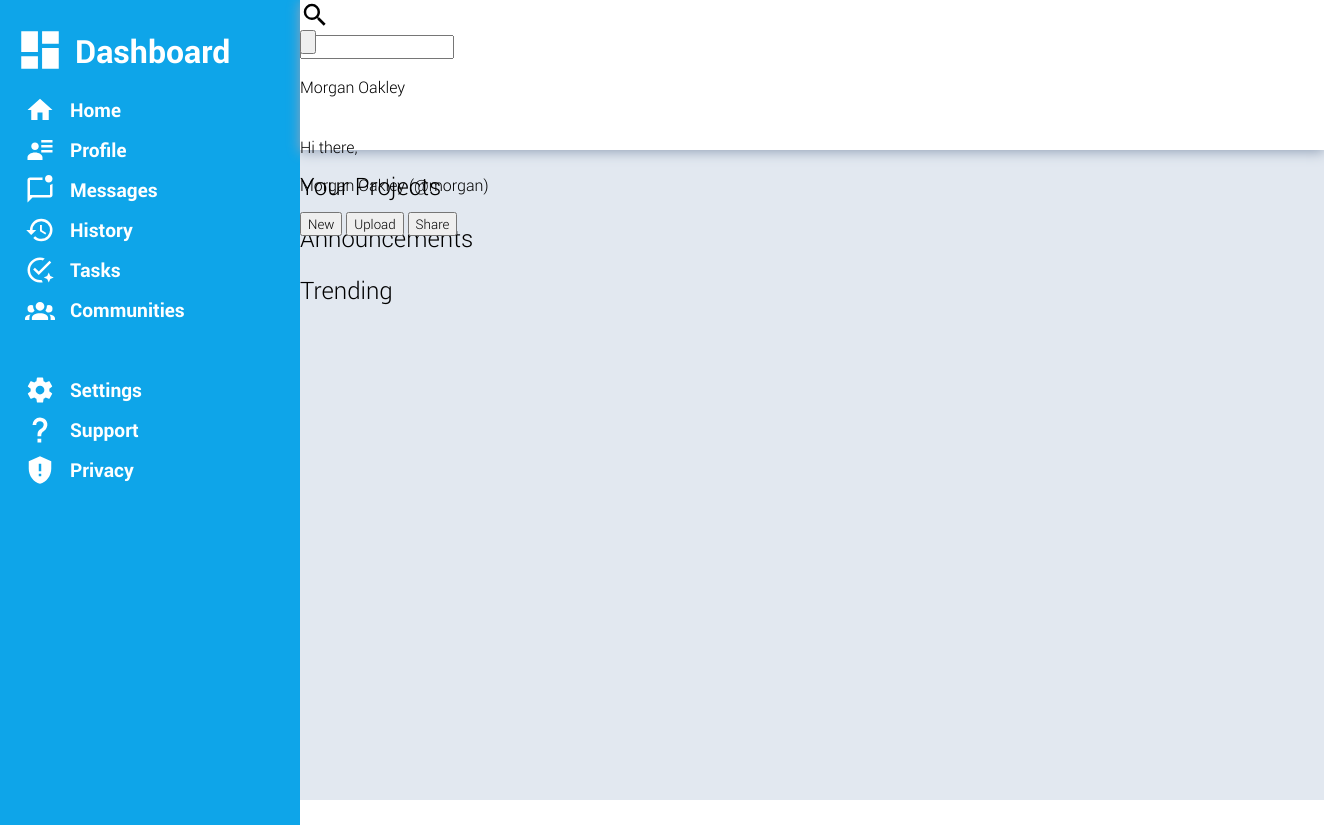
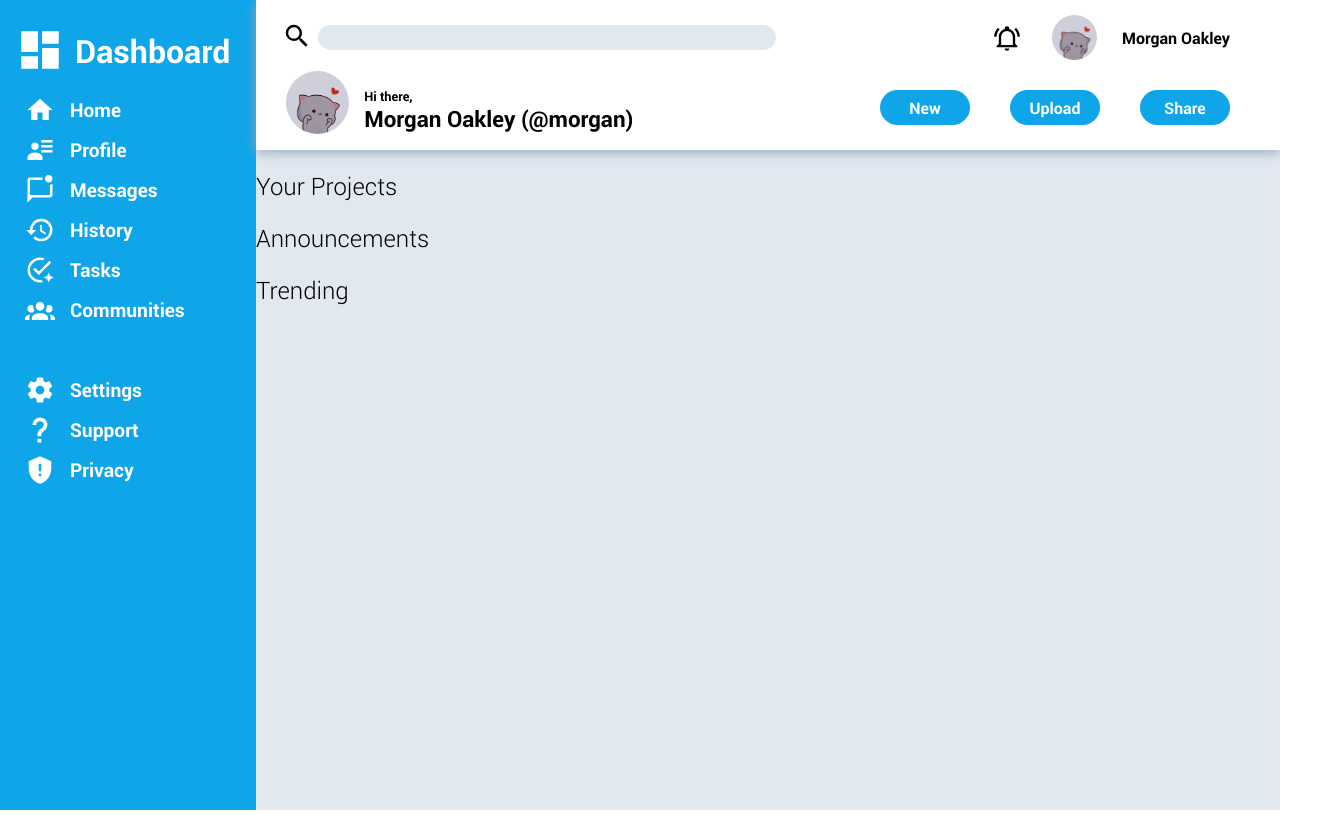
Before and after one commit to li-maksim/dashboard_project, a plain HTML site: page index.html in a window 1280 px wide. Shown: the whole page, 1324 px wide, since content can reach past the window. Drawn offline with Linux system fonts and the light colour scheme.

Commit message:
Added styles to header

```diff
--- a/index.html
+++ b/index.html
@@ -10,26 +10,26 @@
     <div class="container">
         <div class="header">
             <div class="search">
-                <img src="icons/magnify.svg" alt="Magnify">
-                <div class="searchbar">
-                    <label for="magnify"></label>
-                    <input type="search" id="magnify" name="search">
-                </div>
+                <button>
+                    <img src="icons/magnify.svg" alt="Magnify" class="search_icon">
+                </button>
+                <input type="search" name="search" class="searchbar">
             </div>
 
-            <button class="notification">
-                <img src="icons/bell-ring-outline.svg" alt="Notification Bell">
-            </button>
-
             <div class="user">
-                <img src="" alt="" class="user_avatar">
+                <button>
+                    <img src="icons/bell-ring-outline.svg" alt="Notification Bell" class="notification">
+                </button>
+                <img src="icons/avatar.jpg" alt="" class="user_avatar">
                 <div class="user_name">Morgan Oakley</div>
             </div>
 
             <div class="user_greeting">
-                <img src="" alt="">
-                <p>Hi there,</p>
-                <p>Morgan Oakley (@morgan)</p>
+                <img src="icons/avatar.jpg" alt="">
+                <div>
+                    <p>Hi there,</p>
+                    <p>Morgan Oakley (@morgan)</p>
+                </div>
             </div>
 
             <div class="header_buttons">
--- a/style.css
+++ b/style.css
@@ -43,6 +43,7 @@
 
 :root {
     --cyan-clr: #0ea5e9;
+    --grey-clr: #e2e8f0;
 }
 
 * {
@@ -55,17 +56,16 @@ body {
 }
 
 .container {
-    max-width: 100vw;
+    width: 100%;
     min-height: 100vh;
     display: grid;
-    grid-template-columns: max(300px, 20%) max(1000px, 80%);
-    grid-template-rows: 150px 650px;
+    grid-template-columns: 20% 80%;
+    grid-template-rows: 150px 660px;
 }
 
 .sidebar {
     padding-top: 25px;
-    max-width: 300px;
-    height: 100%;
+    width: 20%;
     grid-column: 1 / 3;
     grid-row: 1 / 3;
     background-color: var(--cyan-clr);
@@ -123,30 +123,164 @@ body {
     background-color: #1082b8;
 }
 
+.sidebar .sidebar_menu .sidebar_menu_item:active {
+    transform: scale(107%);
+}
+
 .sidebar .sidebar_menu .sidebar_menu_item img {
     height: 100%;
 }
 
 .header {
+    display: grid;
     height: 150px;
     grid-column: 2 / 3;
     grid-row: 1 / 2;
     box-shadow: 0px 2px 12px #94a3b8;
     z-index: 1;
+    padding: 10px 0 0 20px;
+    grid-template-columns: 3fr 2fr;
+    grid-template-rows: 1fr 1fr;
+    box-sizing: border-box;
 }
 
 .header .search {
-    height: 30px;
+    height: 55px;
     width: 500px;
+    grid-column: 1 / 1;
+    grid-row: 1 / 1;
+    display: flex;
+    align-items: center;
 }
 
-.header .search img {
+.header img {
+    height: 80px;
+    width: 80px;
+    border-radius: 100%;
+}
+
+.header button {
+    background: none;
+    border: none;
+}
+.header .search .search_icon {
+    height: 30px;
+    width: 30px;
+}
+
+.header .search .search_icon:hover, .header .user .notification:hover {
+    transform: scale(120%);
+}
+
+.header .search .search_icon:active, .header .user .notification:active  {
+    transform: scale(140%);
+}
+
+.header .search .searchbar {
+    width: 500px;
+    border-radius: 25px;
+    background-color: var(--grey-clr);
+    border: none;
+    padding-left: 10px;
+    font-weight: 700;
+    height: 25px;
+}
+
+.header .user {
+    grid-column: 2 / 3;
+    grid-row: 1 / 2;
+    display: flex;
+    height: 55px;
+    justify-content: end;
+    gap: 25px;
+    padding-right: 50px;
+    align-items: center;
+}
+
+.header .user button {
+    height: 30px;
+}
+
+.header .notification {
     height: 100%;
+    width: 100%;
+}
+
+.header .user_avatar {
+    height: 45px;
+    width: 45px;
+}
+
+.header .user > div {
+    font-weight: 700;
+}
+
+.header .user_greeting {
+    grid-column: 1 / 2;
+    grid-row: 2 / 3;
+    margin-top: 10px;
+    height: 55px;
+    width: 500px;
+    display: flex;
+    padding-left: 10px;
+    gap: 15px;
+    align-items: center;
+    padding-bottom: 20px;
+}
+
+.header .user_greeting > img {
+    height: 115%;
+    width: auto;
+}
+
+.header .user_greeting div p {
+    height: 1rem;
+    margin: 0;
+    font-weight: 700;
+}
+
+.header .user_greeting div p:first-child {
+    font-size: 0.8rem;
+}
+
+.header .user_greeting div p:nth-child(2) {
+    font-size: 1.4rem;
+}
+
+.header .header_buttons {
+    grid-column: 2 / 3;
+    grid-row: 2 / 3;
+    display: flex;
+    justify-content: end;
+    padding-right: 50px;
+    gap: 40px;
+    align-items: center;
+}
+
+.header .header_buttons button {
+    width: 90px;
+    height: 35px;
+    background-color: var(--cyan-clr);
+    border-radius: 20px;
+    color: #fff;
+    font-weight: 700;
+    font-size: 1rem;
+}
+
+.header .header_buttons button:hover {
+    transform: scale(105%);
+    box-shadow: 0 0 12px 0 var(--cyan-clr);
+}
+
+.header .header_buttons button:active {
+    transform: scale(110%);
+    box-shadow: none;
 }
 
 .content {
     grid-column: 2 / 3;
     grid-row: 2 / 3;
-    background-color: #e2e8f0;
+    background-color: var(--grey-clr);
     z-index: 0;
+    height: 100%;
 }
```
